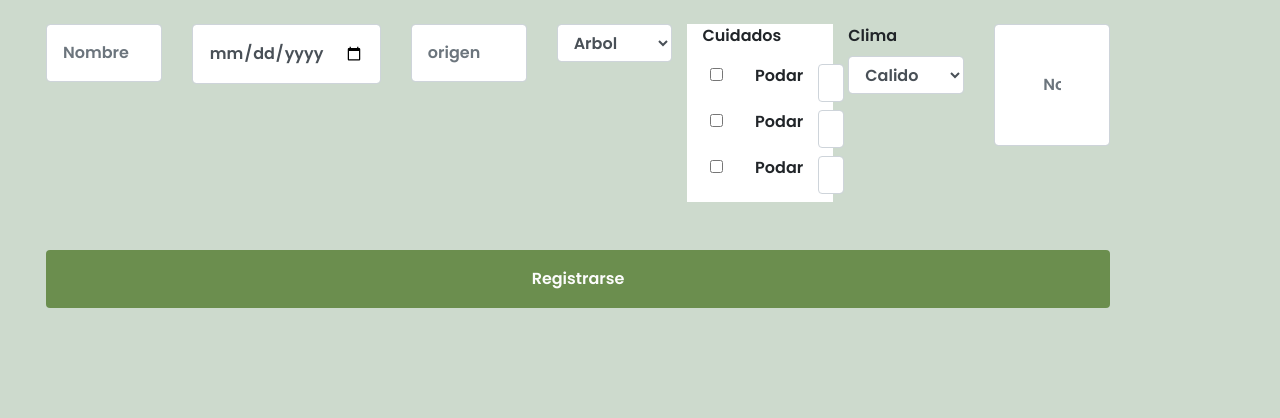
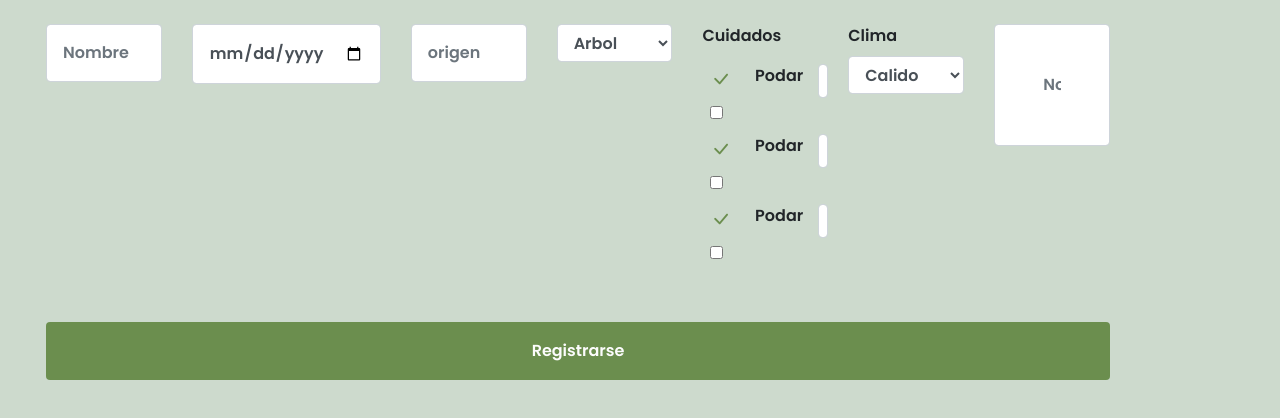
Before and after one commit to AngelHerreraC/Plantas, a website: page register.html in a window 1280 px wide. Drawn offline with nearby package versions, Linux system fonts and the light colour scheme.

Commit message:
Commit Avances

```diff
--- a/register.html
+++ b/register.html
@@ -8,7 +8,7 @@
     <link rel="preconnect" href="https://fonts.googleapis.com">
     <link rel="preconnect" href="https://fonts.gstatic.com" crossorigin>
     <link href="https://fonts.googleapis.com/css2?family=Inter:wght@600&family=Montserrat:wght@500&family=Poppins:wght@600&family=Ubuntu:wght@500&display=swap" rel="stylesheet">
-
+    <link rel="stylesheet" href="https://cdn.jsdelivr.net/npm/bootstrap-icons@1.11.2/font/bootstrap-icons.min.css">
     <style>
         body{
             background-color: #CDDACD;
@@ -22,6 +22,10 @@
         .cuidados
         {
             background-color: #FFFFFF;
+        }
+        i{
+            font-size: 20px;
+            color: #6B8E4E
         }
     </style>
 </head>
@@ -41,44 +45,53 @@
                 </div>
                 <div class="col-md mt-3">
                     <select name="" id="" class="form-control" placeholder = "Tipo">
-                        <option value="arbol">Arbol</option>
+                        <option value="arbol"></i>Arbol</option>
                         <option value="arbol">Flor</option>
                         <option value="arbol">Arbusto</option>
                     </select>
                 </div>
-                <div class="col-md mt-3 cuidados">
+                <div class="col-md mt-3 ">
                     <p>Cuidados</p>
                     <div class="row d-flex justify-content-between mb-2">
                         <div class="col-1 ml-2">
+                            <label for="">
+                                <i class="bi bi-check-lg"></i>
+                            </label>
                             <input type="checkbox" class="form-check-label">
                         </div>
                         <div class="col-4">
                             <label for="" class="form-label">Podar</label>
                         </div>
                         <div class="col-2">
-                            <input type="number" class="form-control">
+                            <input type="number" class="form-control p-1">
                         </div>
                     </div>
                     <div class="row d-flex justify-content-between mb-2">
                         <div class="col-1 ml-2">
+                            <label for="">
+                                <i class="bi bi-check-lg"></i>
+                            </label>
+                            <input type="checkbox" class="form-check-label">
+                        </div>
+                        <div class="col-4">
+                            <label for="" class="form-label ">Podar</label>
+                        </div>
+                        <div class="col-2">
+                            <input type="number" class="form-control p-1">
+                        </div>
+                    </div>
+                    <div class="row d-flex justify-content-between mb-2">
+                        <div class="col-1 ml-2">
+                            <label for="">
+                                <i class="bi bi-check-lg"></i>
+                            </label>
                             <input type="checkbox" class="form-check-label">
                         </div>
                         <div class="col-4">
                             <label for="" class="form-label">Podar</label>
                         </div>
                         <div class="col-2">
-                            <input type="number" class="form-control">
-                        </div>
-                    </div>
-                    <div class="row d-flex justify-content-between mb-2">
-                        <div class="col-1 ml-2">
-                            <input type="checkbox" class="form-check-label">
-                        </div>
-                        <div class="col-4">
-                            <label for="" class="form-label">Podar</label>
-                        </div>
-                        <div class="col-2">
-                            <input type="number" class="form-control">
+                            <input type="number" class="form-control p-1">
                         </div>
                     </div>
                 </div>
@@ -104,6 +117,7 @@
     </div>
 
 
+    <script src="/Sources/script.js"></script>
     <script src="https://code.jquery.com/jquery-3.2.1.slim.min.js"></script>
     <script src="https://cdnjs.cloudflare.com/ajax/libs/popper.js/1.12.9/umd/popper.min.js"></script>
     <script src="https://maxcdn.bootstrapcdn.com/bootstrap/4.0.0/js/bootstrap.min.js"></script>
```
